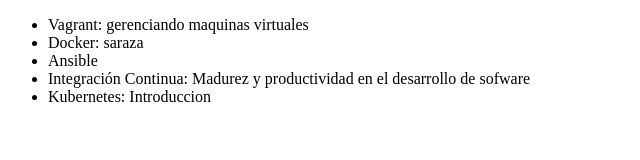
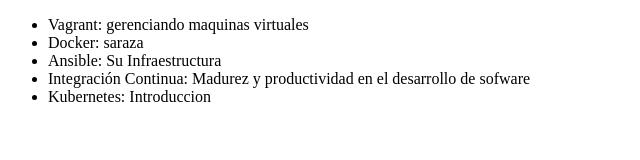
Before and after one commit to pamperito/alura-git, a plain HTML site: page index.html in a window 1280 px wide. Shown: the whole page, without its empty margins (0-640 px from the left). Drawn offline with Linux system fonts and the light colour scheme.

Commit message:
nuevo titulo en ansible

```diff
--- a/index.html
+++ b/index.html
@@ -8,7 +8,7 @@
      <ul>
          <li> Vagrant: gerenciando maquinas virtuales </li>
          <li> Docker: saraza </li>
-         <li> Ansible </li>
+         <li> Ansible: Su Infraestructura </li>
          <li> Integración Continua: Madurez y productividad en el desarrollo de sofware</li>
          <li> Kubernetes: Introduccion</li>
      </ul>
@@ -33,6 +33,9 @@
           git remote add
           git remote -v
           git clone
+          git restore
+          git revert
+          git restore --staged
           -->
 
 
```
